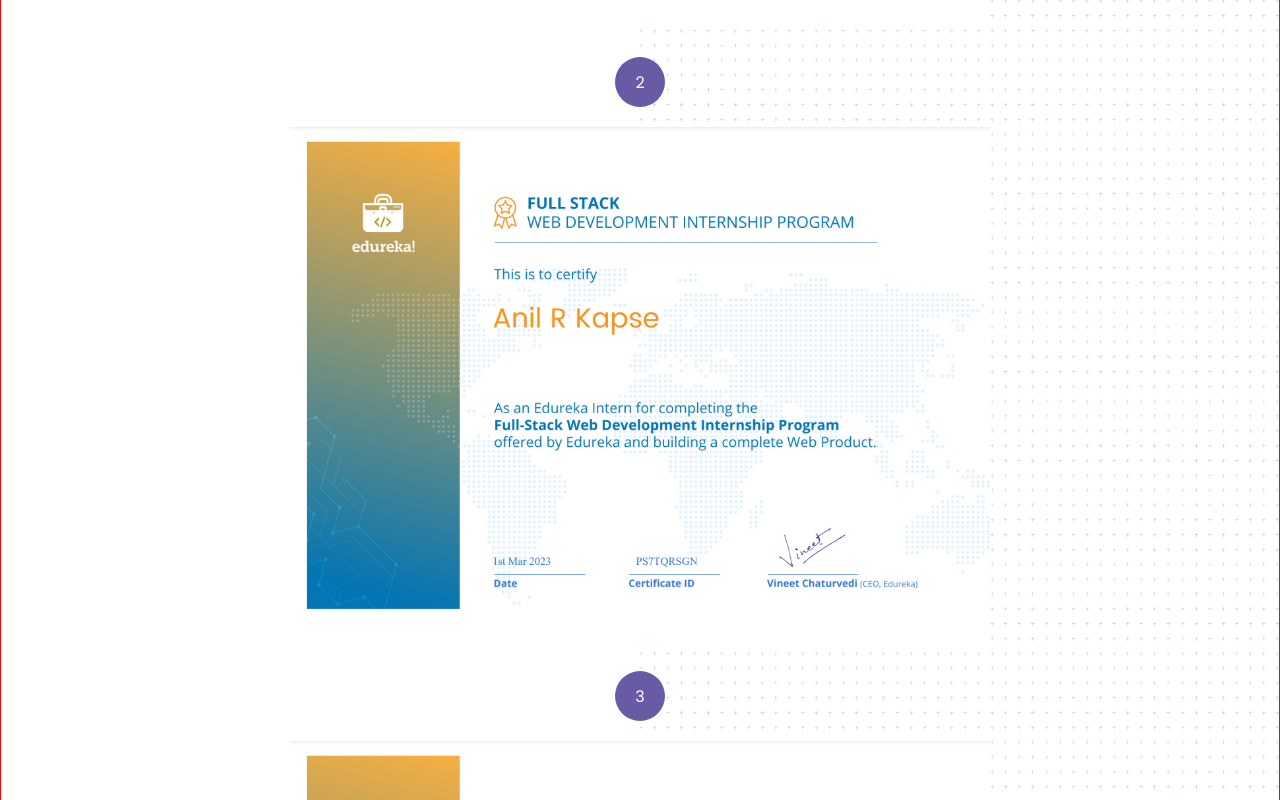
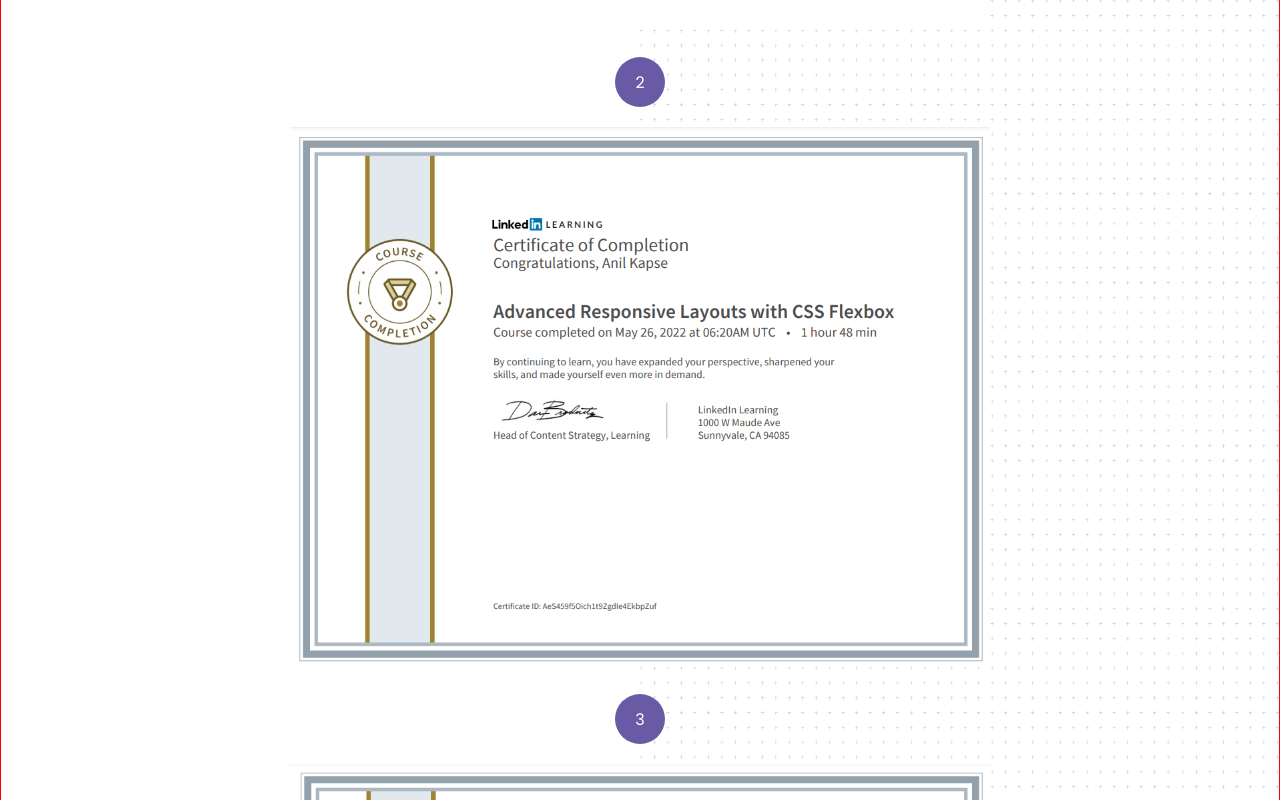
Before and after one commit to anilkapse1/kapsecode, a React (Vite) app: page /kapsecode/portfolio/certification in a window 1280 px wide. Shown: the part 740-1540 px from the top of the page. Built offline with nearby package versions, Linux system fonts and the light colour scheme.

Commit message:
file added

```diff
--- a/src/components/Certificationdisplay.jsx
+++ b/src/components/Certificationdisplay.jsx
@@ -6,8 +6,7 @@
     <>
         <span>{id}</span>
         <div className='certification_image'>
-        {/* <img src={`/kapsecode/src/assets/images/certification/${img}.png`} alt="mern"/> */}
-        <img src={mern} alt="mern"/>
+        <img src={img} alt={img}/>
         </div>
   </>
 
--- a/src/pages/Certification.jsx
+++ b/src/pages/Certification.jsx
@@ -1,6 +1,16 @@
 import React from 'react'
 import styled from 'styled-components'
 import Certificationdisplay from '../components/Certificationdisplay'
+// importing images
+import css from '../assets/images/certification/css.png'
+import cssflex from '../assets/images/certification/cssflex.png'
+import htmlessential from '../assets/images/certification/htmlessential.png'
+import javascript from '../assets/images/certification/javascript.png'
+import javascriptdom from '../assets/images/certification/javascriptdom.png'
+import mern from '../assets/images/certification/mern.png'
+import react from '../assets/images/certification/react.png'
+import reactessential from '../assets/images/certification/reactessential.png'
+
 
 const Certification = () => {
     const Certificationcontainer=styled.div`
@@ -37,35 +47,35 @@
   const data=[
     {
       id:1,
-      img:'mern'
+      img:mern
     },
     {
       id:2,
-      img:'cssflex'
+      img:cssflex
     },
     {
       id:3,
-      img:'htmlessential'
+      img:htmlessential
     },
     {
       id:4,
-      img:'javascript'
+      img:javascript
     },
     {
       id:5,
-      img:'javascriptdom'
+      img:javascriptdom
     },
     {
       id:6,
-      img:'css'
+      img:css
     },
     {
       id:7,
-      img:'react'
+      img:react
     },
     {
       id:8,
-      img:'reactessential'
+      img:reactessential
     }
 ]
 
```
